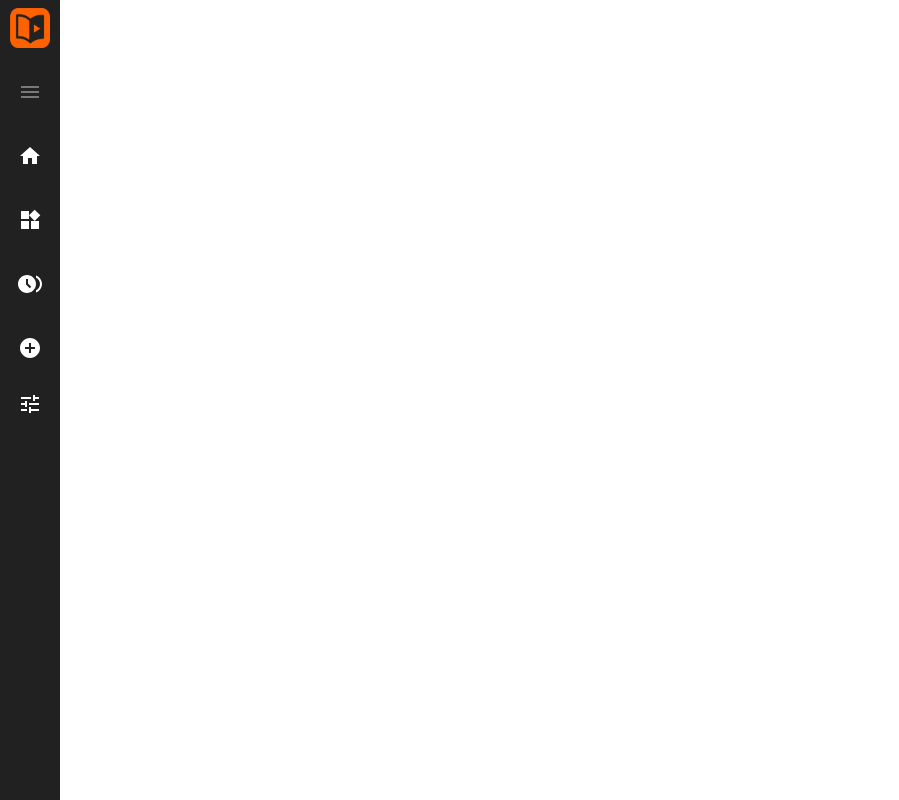
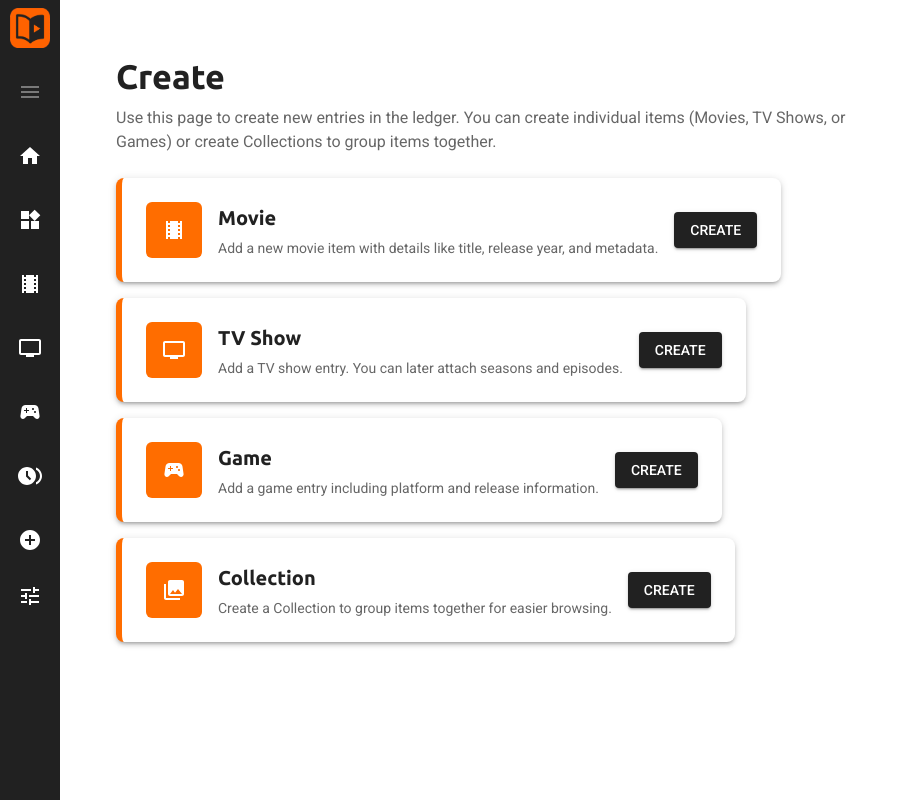
Before and after one commit to KevinDeVijlder/MediaLedger, a React app in the folder frontend/: page /create in a window 1280 px wide. Before the commit this address had no page. Shown: the whole page, without its empty margins (0-899 px from the left). Built offline with nearby package versions, Linux system fonts and the light colour scheme; the HTML template or start-up script is replaced by a standard one.

Commit message:
added seperate pages for ganes, movies and tvshows.

```diff
--- a/frontend/src/App.jsx
+++ b/frontend/src/App.jsx
@@ -10,6 +10,10 @@ import Collection from "./components/collection/Collection"
 import AddCollection from "./components/collection/AddCollection";
 import CollectionDetail from "./components/collection/CollectionDetail";
 import Configuration from "./components/configuration";
+import Create from "./components/create";
+import Movies from "./components/displays/movies";
+import TvShows from "./components/displays/tvshows";
+import Games from "./components/displays/games";
 
 export default function App() {
   const [isSidebarExpanded, setIsSidebarExpanded] = useState(() => {
@@ -41,10 +45,14 @@ export default function App() {
         <Routes>
           <Route path="/" element={<Dashboard />} />
           <Route path="/item" element={<Item />} />
+          <Route path="/movies" element={<Movies />} />
+          <Route path="/tvshows" element={<TvShows />} />
+          <Route path="/games" element={<Games />} />
           <Route path="/add-item" element={<AddItem />} />
           <Route path="/collection" element={<Collection />} />
           <Route path="/add-collection" element={<AddCollection />} />
           <Route path="/configuration" element={<Configuration />} />
+          <Route path="/create" element={<Create />} />
           <Route path="/items/:id" element={<ItemDetail />} />
           <Route path="/collections/:id" element={<CollectionDetail />} />
         </Routes>
--- a/frontend/src/components/Sidebar.jsx
+++ b/frontend/src/components/Sidebar.jsx
@@ -5,18 +5,18 @@ import {
   ListItemText,
   Tooltip,
   Box,
-  Collapse,
 } from "@mui/material";
 import {
   Home,
   Widgets,
   BrowseGallery,
+  LocalMovies,
+  Tv,
+  SportsEsports,
   Tune,
   Menu,
   MenuOpen,
   AddCircle,
-  Create,
-  CreateNewFolder,
 } from "@mui/icons-material";
 import { useNavigate, useLocation } from "react-router-dom";
 import { useState } from "react";
@@ -26,13 +26,16 @@ import 'typeface-ubuntu';
 const navItems = [
   { label: "Dashboard", icon: <Home />, path: "/" },
   { label: "Items", icon: <Widgets />, path: "/item" },
+  { label: "Movies", icon: <LocalMovies />, path: "/movies" },
+  { label: "TV Shows", icon: <Tv />, path: "/tvshows" },
+  { label: "Games", icon: <SportsEsports />, path: "/games" },
   { label: "Collections", icon: <BrowseGallery />, path: "/collection" },
 ];
 
 export default function Sidebar({ isExpanded, onToggle }) {
   const navigate = useNavigate();
   const location = useLocation();
-  const [addOpen, setAddOpen] = useState(false);
+
 
   const renderListItem = (item, active = false) => (
     <Tooltip key={item.label} title={isExpanded ? "" : item.label} placement="right">
@@ -65,32 +68,7 @@ export default function Sidebar({ isExpanded, onToggle }) {
     </Tooltip>
   );
 
-  const renderAddButton = (icon, label, path, nested = false) => (
-    <Tooltip title={isExpanded ? "" : label} placement="right">
-      <ListItemButton
-        onClick={() => navigate(path)}
-        sx={{
-          height: nested ? 48 : 56,
-          borderLeft: "5px solid transparent",
-          borderRight: "5px solid transparent", // invisible right border
-          "&:hover": { bgcolor: "rgba(255,255,255,0.1)" },
-          boxSizing: "border-box",
-          display: "flex",
-          justifyContent: isExpanded ? "flex-start" : "center",
-        }}
-      >
-        <ListItemIcon sx={{ minWidth: 0, color: "#fff", mr: isExpanded ? 2 : 0 }}>
-          {icon}
-        </ListItemIcon>
-        {isExpanded && (
-          <ListItemText
-            primary={label}
-            primaryTypographyProps={{ sx: { fontFamily: "Ubuntu" } }}
-          />
-        )}
-      </ListItemButton>
-    </Tooltip>
-  );
+
 
   return (
     <Box
@@ -162,9 +140,9 @@ export default function Sidebar({ isExpanded, onToggle }) {
         {/* Standard navigation */}
         {navItems.map((item) => renderListItem(item, location.pathname === item.path))}
 
-        {/* ADD SECTION */}
+        {/* CREATE PAGE NAV */}
         <ListItemButton
-          onClick={() => setAddOpen((prev) => !prev)}
+          onClick={() => navigate("/create")}
           sx={{
             mt: 1,
             height: 56,
@@ -181,18 +159,11 @@ export default function Sidebar({ isExpanded, onToggle }) {
           </ListItemIcon>
           {isExpanded && (
             <ListItemText
-              primary="Add"
+              primary="Create"
               primaryTypographyProps={{ sx: { fontFamily: "Ubuntu" } }}
             />
           )}
         </ListItemButton>
-
-        <Collapse in={addOpen} timeout="auto" unmountOnExit>
-          <List disablePadding>
-            {renderAddButton(<Create />, "Add Item", "/add-item", true)}
-            {renderAddButton(<CreateNewFolder />, "Add Collection", "/add-collection", true)}
-          </List>
-        </Collapse>
 
         {/* Configuration */}
         {renderListItem(
--- /dev/null
+++ b/frontend/src/components/create.jsx
@@ -0,0 +1,111 @@
+import React from "react";
+import { Box, Button, Typography, Grid, Paper } from "@mui/material";
+import { LocalMovies, Tv, SportsEsports, Collections } from "@mui/icons-material";
+import { useNavigate } from "react-router-dom";
+
+const PRIMARY = "#FF6D00";
+const SECONDARY = "#212121";
+
+function ActionCard({ icon, title, description, onClick }) {
+  return (
+    <Paper
+      onClick={onClick}
+      elevation={3}
+      sx={{
+        cursor: "pointer",
+        p: 3,
+        borderRadius: 2,
+        transition: "transform 0.16s, box-shadow 0.16s",
+        '&:hover': { transform: 'translateY(-6px)', boxShadow: 8 },
+        display: 'flex',
+        alignItems: 'center',
+        gap: 2,
+        borderLeft: `6px solid ${PRIMARY}`,
+      }}
+    >
+      <Box
+        sx={{
+          width: 56,
+          height: 56,
+          borderRadius: 1.5,
+          display: 'grid',
+          placeItems: 'center',
+          bgcolor: PRIMARY,
+          color: '#fff',
+          flexShrink: 0,
+        }}
+      >
+        {icon}
+      </Box>
+
+      <Box sx={{ flex: 1 }}>
+        <Typography variant="h6" sx={{ fontFamily: 'Ubuntu', fontWeight: 700 }}>
+          {title}
+        </Typography>
+        <Typography variant="body2" sx={{ color: 'rgba(0,0,0,0.6)', mt: 0.5 }}>
+          {description}
+        </Typography>
+      </Box>
+
+      <Button variant="contained" sx={{ bgcolor: SECONDARY, color: '#fff' }}>
+        Create
+      </Button>
+    </Paper>
+  );
+}
+
+export default function Create() {
+  const navigate = useNavigate();
+
+  return (
+    <Box sx={{ p: { xs: 2, md: 4 } }}>
+      <Box sx={{ mb: 3 }}>
+        <Typography variant="h4" sx={{ fontFamily: 'Ubuntu', fontWeight: 800 }}>
+          Create
+        </Typography>
+        <Typography sx={{ mt: 1, color: 'text.secondary', maxWidth: 760 }}>
+          Use this page to create new entries in the ledger. You can create individual
+          items (Movies, TV Shows, or Games) or create Collections to group items together.
+        </Typography>
+      </Box>
+
+      <Grid container spacing={2}>
+        <Grid item xs={12} md={6}>
+          <ActionCard
+            icon={<LocalMovies />}
+            title="Movie"
+            description="Add a new movie item with details like title, release year, and metadata."
+            onClick={() => navigate('/add-item', { state: { type: 'movie' } })}
+          />
+        </Grid>
+
+        <Grid item xs={12} md={6}>
+          <ActionCard
+            icon={<Tv />}
+            title="TV Show"
+            description="Add a TV show entry. You can later attach seasons and episodes."
+            onClick={() => navigate('/add-item', { state: { type: 'tv' } })}
+          />
+        </Grid>
+
+        <Grid item xs={12} md={6}>
+          <ActionCard
+            icon={<SportsEsports />}
+            title="Game"
+            description="Add a game entry including platform and release information."
+            onClick={() => navigate('/add-item', { state: { type: 'game' } })}
+          />
+        </Grid>
+
+        <Grid item xs={12} md={6}>
+          <ActionCard
+            icon={<Collections />}
+            title="Collection"
+            description="Create a Collection to group items together for easier browsing."
+            onClick={() => navigate('/add-collection')}
+          />
+        </Grid>
+      </Grid>
+    </Box>
+  );
+}
--- /dev/null
+++ b/frontend/src/components/displays/games.jsx
@@ -0,0 +1,11 @@
+import React from "react";
+import { Box, Typography } from "@mui/material";
+
+export default function Games() {
+  return (
+    <Box sx={{ p: 3 }}>
+      <Typography variant="h5" sx={{ fontFamily: "Ubuntu" }}>Games</Typography>
+      <Typography sx={{ mt: 2 }}>Placeholder page for Games — content to be added.</Typography>
+    </Box>
+  );
+}
--- /dev/null
+++ b/frontend/src/components/displays/movies.jsx
@@ -0,0 +1,11 @@
+import React from "react";
+import { Box, Typography } from "@mui/material";
+
+export default function Movies() {
+  return (
+    <Box sx={{ p: 3 }}>
+      <Typography variant="h5" sx={{ fontFamily: "Ubuntu" }}>Movies</Typography>
+      <Typography sx={{ mt: 2 }}>Placeholder page for Movies — content to be added.</Typography>
+    </Box>
+  );
+}
--- /dev/null
+++ b/frontend/src/components/displays/tvshows.jsx
@@ -0,0 +1,11 @@
+import React from "react";
+import { Box, Typography } from "@mui/material";
+
+export default function TvShows() {
+  return (
+    <Box sx={{ p: 3 }}>
+      <Typography variant="h5" sx={{ fontFamily: "Ubuntu" }}>TV Shows</Typography>
+      <Typography sx={{ mt: 2 }}>Placeholder page for TV Shows — content to be added.</Typography>
+    </Box>
+  );
+}
```
